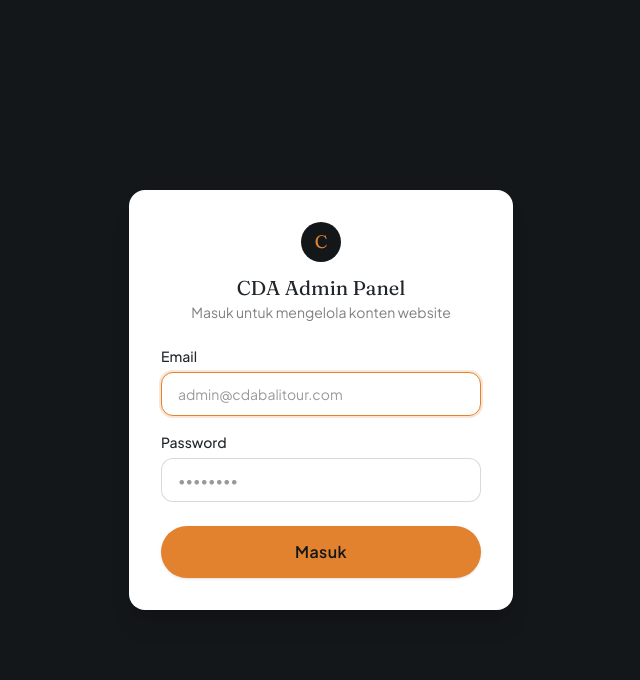
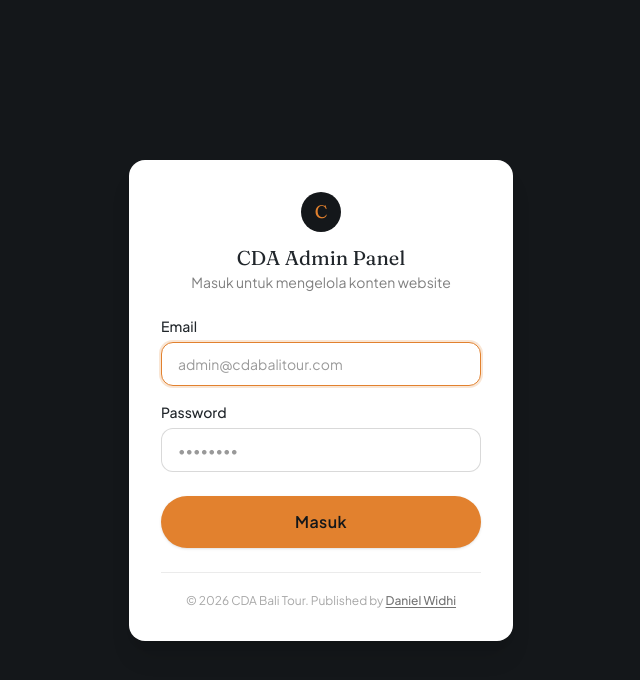
Before and after one commit to DanielWidhi/cda-bali-tour, a Next.js app: page /admin/login in a window 1280 px wide. Shown: the top 680 px of the page, without its empty margins (319-959 px from the left). Built offline with nearby package versions, Linux system fonts and the light colour scheme.

Commit message:
Feat : Copyright login footer

```diff
--- a/src/app/admin/login/page.tsx
+++ b/src/app/admin/login/page.tsx
@@ -42,6 +42,19 @@
             {pending ? "Memproses..." : "Masuk"}
           </Button>
         </form>
+        <div className="mt-6 pt-5 border-t border-black/8 text-center">
+          <p className="text-xs text-black/35">
+            © {new Date().getFullYear()} CDA Bali Tour. Published by{" "}
+            <a
+              href=""
+              target="_blank"
+              rel="noopener noreferrer"
+              className="text-black/55 hover:text-black font-medium underline underline-offset-2 transition-colors"
+            >
+              Daniel Widhi
+            </a>
+          </p>
+        </div>
       </div>
     </div>
   );
```
